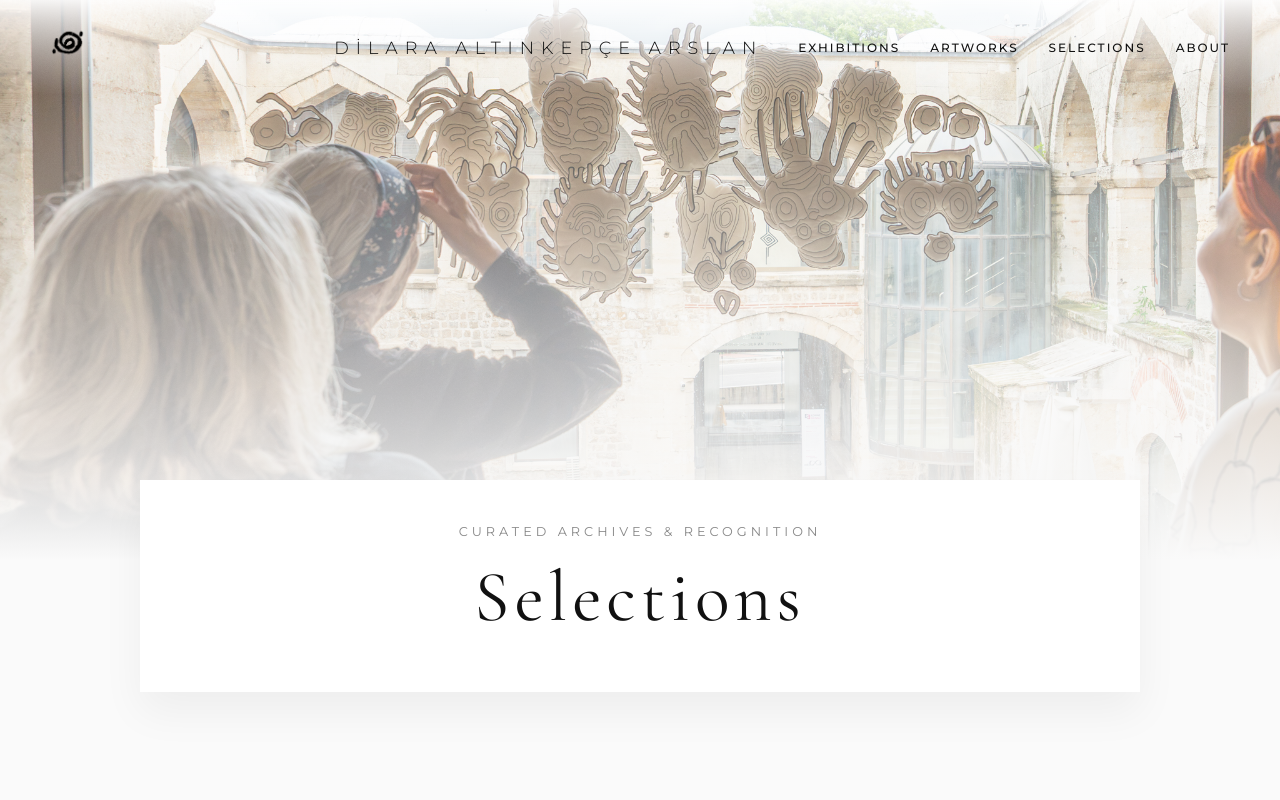
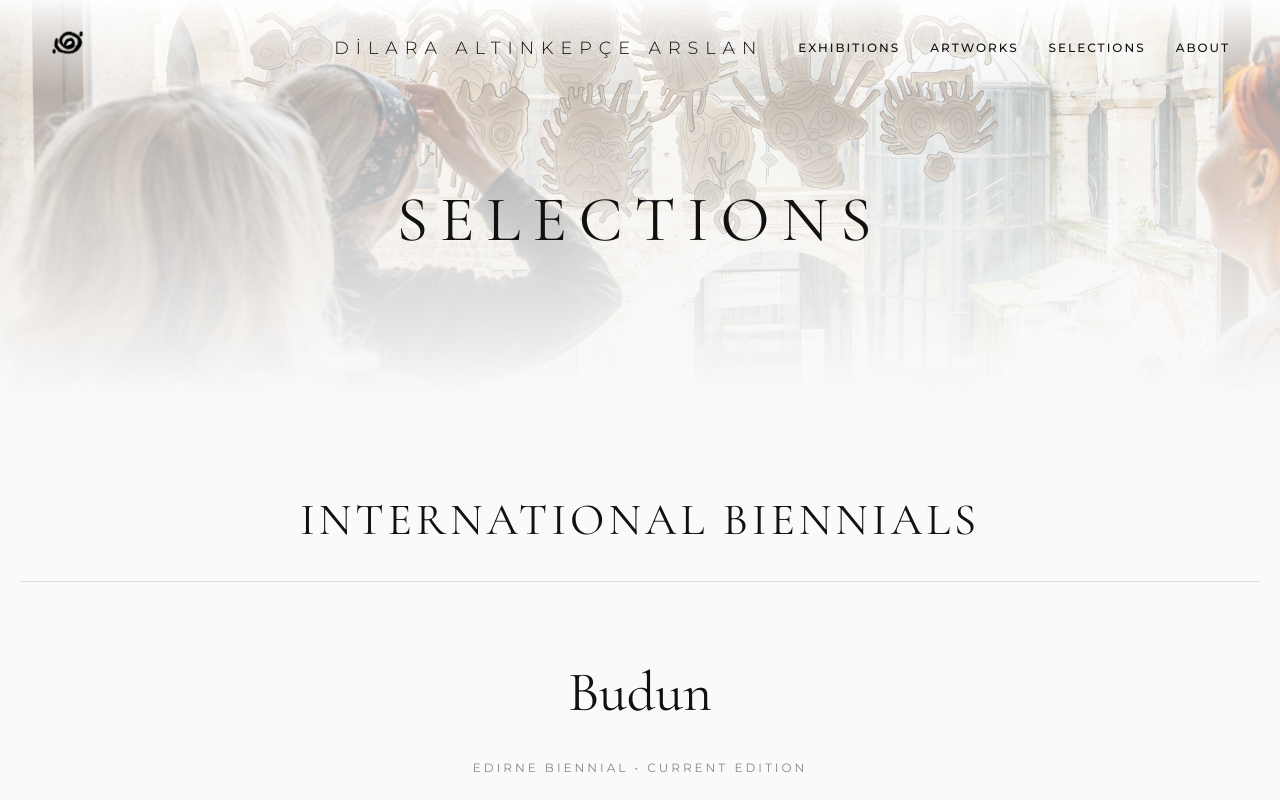
Before and after one commit to gh-kerimarslan/N-DilaraAltinkepceArslan, a plain HTML site: page selections.html in a window 1280 px wide. Shown: the top 800 px of the page. Drawn offline with nearby package versions, Linux system fonts and the light colour scheme.

Commit message:
Update selections.html

```diff
--- a/selections.html
+++ b/selections.html
@@ -7,7 +7,7 @@
     <link href="https://fonts.googleapis.com/css2?family=Cormorant+Garamond:ital,wght@0,300;0,400;0,600;1,300;1,400&family=Montserrat:wght@200;300;400;500&display=swap" rel="stylesheet">
     <style>
         * { margin: 0; padding: 0; box-sizing: border-box; }
-        body { background-color: #fafafa; color: #111; font-family: 'Montserrat', sans-serif; overflow-x: hidden; line-height: 1.8; }
+        body { background-color: #fafafa; color: #111; font-family: 'Montserrat', sans-serif; overflow-x: hidden; line-height: 1.8; scroll-behavior: smooth; }
         h1, h2, h3, h4 { font-family: 'Cormorant Garamond', serif; font-weight: 400; }
         a { text-decoration: none; color: inherit; transition: opacity 0.3s; }
 
@@ -26,17 +26,14 @@
         .dropdown-content a { color: #111; padding: 8px 15px; text-decoration: none; display: block; font-size: 0.65rem; text-transform: uppercase; letter-spacing: 3px; text-shadow: 0 0 5px rgba(255,255,255,0.8); }
         .dropdown-content a:hover { background-color: transparent; opacity: 0.5; }
 
-        /* STANDART İÇ SAYFA BANNER'I & SOFT OVERLAY */
-        .page-hero { width: 100%; height: 70vh; position: relative; background: url('images/daa-bienal-budun-cover.jpg') center/cover no-repeat; background-attachment: fixed; }
-        .hero-overlay { position: absolute; top: 0; left: 0; width: 100%; height: 100%; background: linear-gradient(to bottom, rgba(250,250,250,0.1), rgba(250,250,250,1)); }
-
-        /* ORTALANMIŞ ŞIK BAŞLIK KUTUSU */
-        .content-container { max-width: 1000px; margin: -80px auto 80px auto; padding: 40px; position: relative; z-index: 2; text-align: center; background: #fff; box-shadow: 0 20px 40px rgba(0,0,0,0.05); }
-        .content-container h4 { font-family: 'Montserrat', sans-serif; font-size: 0.8rem; letter-spacing: 4px; text-transform: uppercase; color: #888; margin-bottom: 15px; }
-        .content-container h1 { font-size: 4.5rem; margin-bottom: 15px; line-height: 1.1; letter-spacing: 5px; }
+        /* DİĞER İÇ SAYFALARLA BİREBİR AYNI STANDART BANNER */
+        .page-banner { width: 100%; height: 50vh; position: relative; background: url('images/daa-bienal-budun-cover.jpg') center/cover no-repeat; background-attachment: fixed; display: flex; align-items: center; justify-content: center; }
+        .banner-overlay { position: absolute; top: 0; left: 0; width: 100%; height: 100%; background: linear-gradient(rgba(250,250,250,0.5), rgba(250,250,250,1)); }
+        .banner-title { position: relative; z-index: 2; text-align: center; margin-top: 50px; }
+        .banner-title h1 { font-size: 4rem; letter-spacing: 12px; text-transform: uppercase; margin-bottom: 10px; }
 
         /* MAIN WRAPPER */
-        .main-wrapper { max-width: 1300px; margin: 0 auto; padding: 20px 20px 120px 20px; display: flex; flex-direction: column; gap: 140px; }
+        .main-wrapper { max-width: 1300px; margin: 0 auto; padding: 80px 20px 120px 20px; display: flex; flex-direction: column; gap: 140px; }
 
         /* SECTION HEADER */
         .section-header { text-align: center; margin-bottom: 60px; border-bottom: 1px solid #ddd; padding-bottom: 20px; }
@@ -81,8 +78,7 @@
         @media (max-width: 900px) {
             .nav-left, .nav-right { display: none; }
             .nav-center a { font-size: 0.9rem; letter-spacing: 4px; }
-            .content-container { margin-top: -50px; padding: 30px 20px; }
-            .content-container h1 { font-size: 3.2rem; }
+            .banner-title h1 { font-size: 2.5rem; letter-spacing: 5px; }
             .budun-poetry { columns: 1; }
             .budun-gallery { grid-template-columns: repeat(2, 1fr); }
             .highlight-card { flex-direction: column !important; gap: 30px; text-align: center; }
@@ -96,19 +92,18 @@
     <!-- DİNAMİK HEADER PLACEHOLDER -->
     <div id="header-placeholder"></div>
 
-    <header class="page-hero">
-        <div class="hero-overlay"></div>
+    <!-- DİĞER İÇ SAYFALARLA AYNI STANDART BANNER -->
+    <header class="page-banner">
+        <div class="banner-overlay"></div>
+        <div class="banner-title">
+            <h1>Selections</h1>
+        </div>
     </header>
-
-    <main class="content-container">
-        <h4>Curated Archives & Recognition</h4>
-        <h1>Selections</h1>
-    </main>
 
     <div class="main-wrapper">
 
         <!-- 1. BÖLÜM: BIENNIALS -->
-        <section class="biennials-section">
+        <section id="biennials" class="biennials-section">
             <div class="section-header">
                 <h2>International Biennials</h2>
             </div>
@@ -148,7 +143,7 @@
         </section>
 
         <!-- 2. BÖLÜM: AWARDS -->
-        <section class="awards-section">
+        <section id="awards" class="awards-section">
             <div class="section-header">
                 <h2>Awards</h2>
             </div>
@@ -167,7 +162,7 @@
         </section>
 
         <!-- 3. BÖLÜM: ART FAIRS & CURATED SHOWCASES -->
-        <section class="fairs-section">
+        <section id="fairs" class="fairs-section">
             <div class="section-header">
                 <h2>Art Fairs & Curated Shows</h2>
             </div>
```
